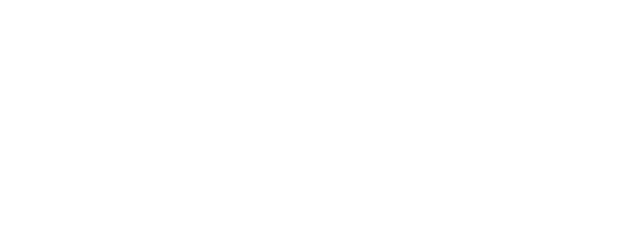
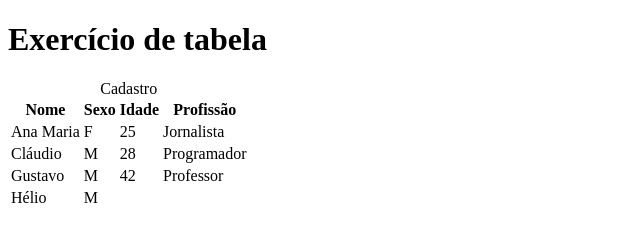
Before and after one commit to erikTody/html-css, a plain HTML site: page exercícios/ex023/tabela005.html in a window 1280 px wide. Shown: the whole page, without its empty margins (0-640 px from the left). Drawn offline with Linux system fonts and the light colour scheme.

Commit message:
update exercícios/ex023/tabela005.html

```diff
--- a/exercícios/ex023/tabela005.html
+++ b/exercícios/ex023/tabela005.html
@@ -4,9 +4,40 @@
 	<meta charset="UTF-8">
 	<meta name="viewport" content="width=device-width, initial-scale=1.0">
 	<meta http-equiv="X-UA-Compatible" content="ie=edge">
-	<title>Document</title>
+	<title>Exercício de tabela</title>
 </head>
 <body>
-
+	<h1>Exercício de tabela</h1>
+	<table>
+		<caption>Cadastro	</caption>
+		<tr>
+			<th scope="col">Nome</th>
+			<th scope="col">Sexo</th>
+			<th scope="col">Idade</th>
+			<th scope="col">Profissão</th>
+		</tr>
+		<tr>
+			<td>Ana Maria</td>
+			<td>F</td>
+			<td>25</td>
+			<td>Jornalista</td>
+		</tr>
+		<tr>
+			<td>Cláudio</td>
+			<td>M</td>
+			<td>28</td>
+			<td>Programador</td>
+		</tr>
+		<tr>
+			<td>Gustavo</td>
+			<td>M</td>
+			<td>42</td>
+			<td>Professor</td>
+		</tr>
+		<tr>
+			<td>Hélio</td>
+			<td>M</td>
+		</tr>
+	</table>
 </body>
 </html>
```
